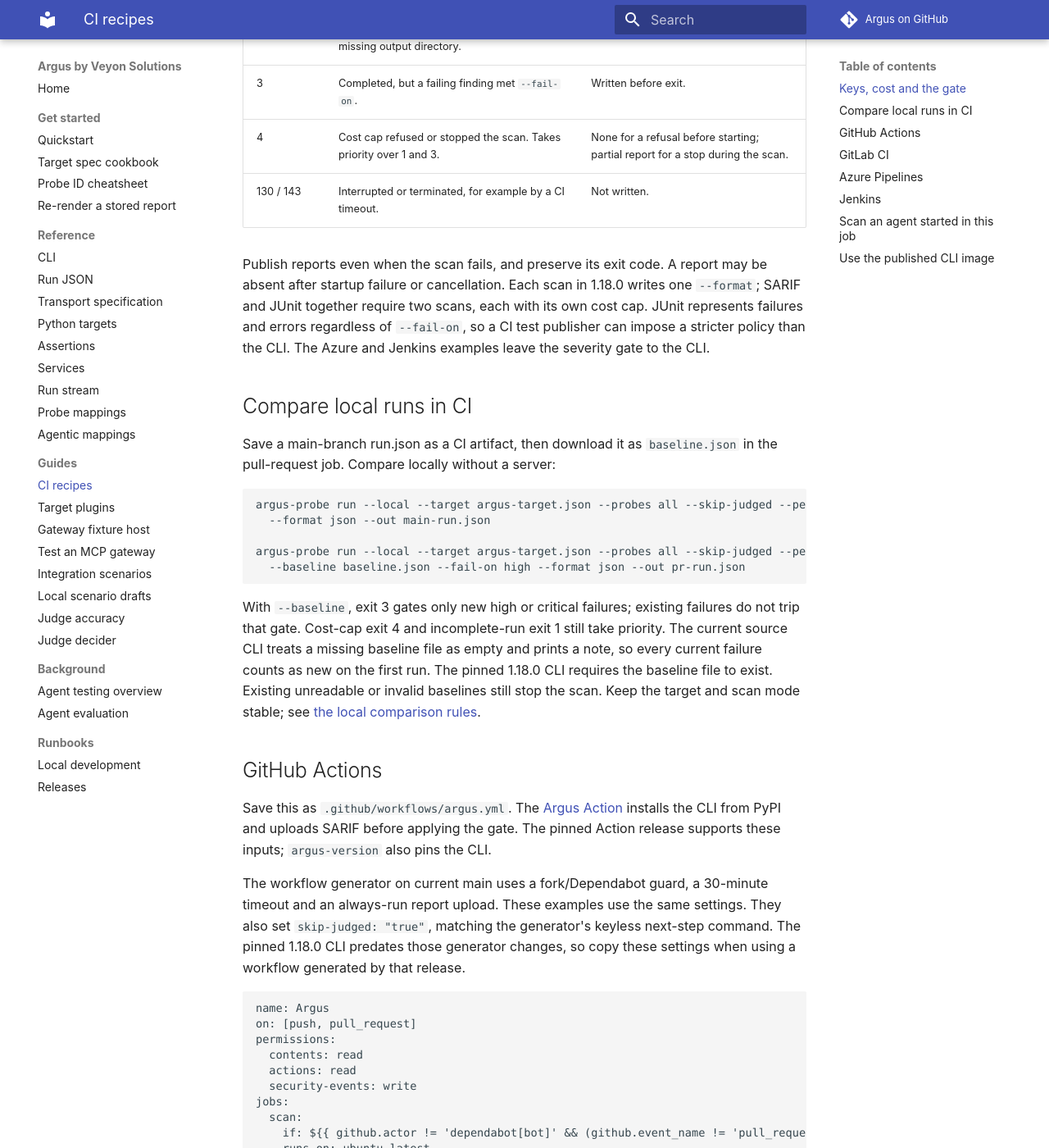
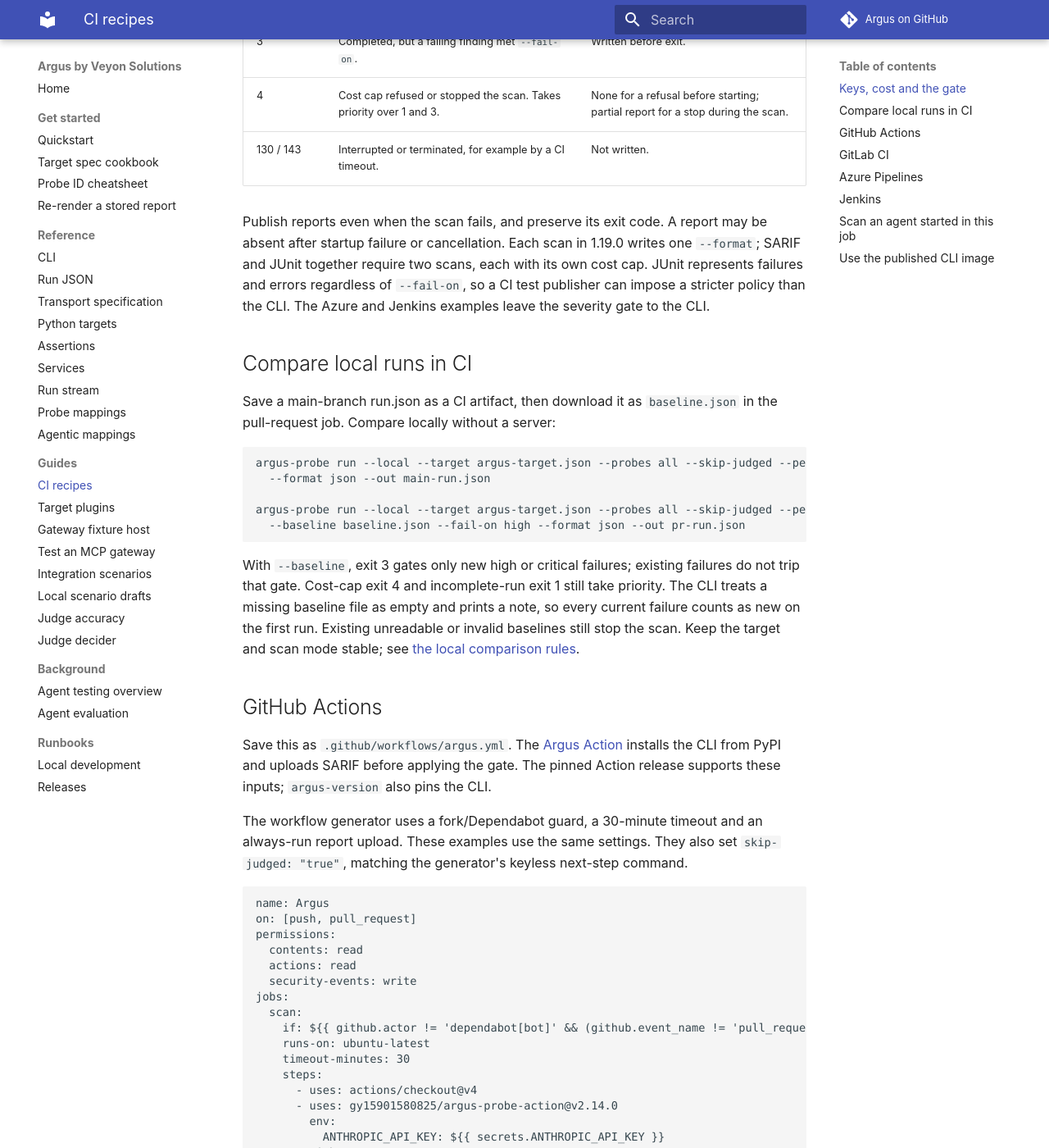
Before and after one commit to gy15901580825/Argus, an MkDocs documentation site: the page built from docs/ci.md, in a window 1280 px wide and 1400 px high, scrolled down 1552 px. Shown: the whole window at 82% size. Built offline with MkDocs 1.6.1 and Material for MkDocs 9.7.7, drawn with Linux system fonts in a browser that asks for light colours; comment, search, counter and statistics services are not loaded; some of the changed text lies outside the part shown.

Commit message:
chore: restore main development version to 1.19.1.dev0
Set both package versions to 1.19.1.dev0 after the 1.19.0 release.
Require the exact development version and update CLI and init expectations.
Pin the image example and CI recipes to the published 1.19.0 release.

Co-Authored-By: Claude Opus 5.5 <noreply@anthropic.com>

````diff
--- a/docs/ci.md
+++ b/docs/ci.md
@@ -1,6 +1,6 @@
 # Run Argus in CI
 
-These recipes use argus-probe 1.18.0 and Python 3.11. Commit an
+These recipes use argus-probe 1.19.0 and Python 3.11. Commit an
 `argus-target.json` that points at a test agent reachable from your runner. See
 [the target spec cookbook](onboarding/target-spec-cookbook.md) for other transports.
 For an OpenAI-compatible agent, start with this and replace the URL and model:
@@ -48,11 +48,9 @@ Accepted thresholds, in order, are `info`, `low`, `medium`, `high`, `critical`.
 Without `--fail-on`, failing findings alone do not fail the CLI. The Action
 defaults to `fail-on: critical`, so these recipes set their threshold explicitly.
 
-The current source CLI ends each completed run with counts per verdict and the
-exit rule in force. With no `--fail-on`, the line explains that findings alone
-leave exit 0 and names the flag to gate CI. Counts include individual trials.
-The pinned 1.18.0 recipes predate this summary and the missing-baseline handling
-described below; those changes require a CLI build containing the first-use fixes.
+The CLI ends each completed run with counts per verdict and the exit rule in
+force. With no `--fail-on`, the line explains that findings alone leave exit 0
+and names the flag to gate CI. Counts include individual trials.
 
 | CLI exit | Meaning | Report |
 | --- | --- | --- |
@@ -64,7 +62,7 @@ described below; those changes require a CLI build containing the first-use fixe
 | 130 / 143 | Interrupted or terminated, for example by a CI timeout. | Not written. |
 
 Publish reports even when the scan fails, and preserve its exit code. A report
-may be absent after startup failure or cancellation. Each scan in 1.18.0 writes
+may be absent after startup failure or cancellation. Each scan in 1.19.0 writes
 one `--format`; SARIF and JUnit together require two scans, each with its own
 cost cap. JUnit represents failures and errors regardless of `--fail-on`, so a
 CI test publisher can impose a stricter policy than the CLI. The Azure and
@@ -85,9 +83,8 @@ argus-probe run --local --target argus-target.json --probes all --skip-judged --
 
 With `--baseline`, exit 3 gates only new high or critical failures; existing
 failures do not trip that gate. Cost-cap exit 4 and incomplete-run exit 1 still
-take priority. The current source CLI treats a missing baseline file as empty
-and prints a note, so every current failure counts as new on the first run.
-The pinned 1.18.0 CLI requires the baseline file to exist. Existing unreadable
+take priority. The CLI treats a missing baseline file as empty and prints a
+note, so every current failure counts as new on the first run. Existing unreadable
 or invalid baselines still stop the scan. Keep the target and scan mode stable;
 see [the local comparison rules](cli.md#compare-local-runs-in-ci).
 
@@ -98,11 +95,10 @@ Save this as `.github/workflows/argus.yml`. The
 CLI from PyPI and uploads SARIF before applying the gate. The pinned Action
 release supports these inputs; `argus-version` also pins the CLI.
 
-The workflow generator on current main uses a fork/Dependabot guard, a
+The workflow generator uses a fork/Dependabot guard, a
 30-minute timeout and an always-run report upload. These examples use the same
 settings. They also set `skip-judged: "true"`, matching the generator's keyless
-next-step command. The pinned 1.18.0 CLI predates those generator changes, so
-copy these settings when using a workflow generated by that release.
+next-step command.
 
 ```yaml
 name: Argus
@@ -122,7 +118,7 @@ jobs:
         env:
           ANTHROPIC_API_KEY: ${{ secrets.ANTHROPIC_API_KEY }}
         with:
-          argus-version: "1.18.0"
+          argus-version: "1.19.0"
           target: argus-target.json
           probes: all
           format: sarif
@@ -156,7 +152,7 @@ argus:
   image: python:3.11-slim
   timeout: 30m
   script:
-    - python -m pip install 'argus-probe==1.18.0'
+    - python -m pip install 'argus-probe==1.19.0'
     - mkdir -p reports
     - >-
       argus-probe run --local --target argus-target.json
@@ -199,7 +195,7 @@ jobs:
       - task: UsePythonVersion@0
         inputs:
           versionSpec: "3.11"
-      - script: python -m pip install 'argus-probe==1.18.0'
+      - script: python -m pip install 'argus-probe==1.19.0'
         displayName: Install Argus
       - bash: |
           mkdir -p reports
@@ -243,7 +239,7 @@ pipeline {
       steps {
         sh '''
           python3.11 -m venv .argus-venv
-          .argus-venv/bin/python -m pip install 'argus-probe==1.18.0'
+          .argus-venv/bin/python -m pip install 'argus-probe==1.19.0'
           mkdir -p reports
         '''
         withCredentials([string(credentialsId: 'argus-judge-key', variable: 'ANTHROPIC_API_KEY')]) {
@@ -337,7 +333,7 @@ jobs:
         env:
           ANTHROPIC_API_KEY: ${{ secrets.ANTHROPIC_API_KEY }}
         with:
-          argus-version: "1.18.0"
+          argus-version: "1.19.0"
           target: argus-target.json
           probes: all
           format: sarif
@@ -367,7 +363,7 @@ steps work around the CLI scan in other systems with a Docker-capable runner.
 
 ## Use the published CLI image
 
-The public image is `ghcr.io/gy15901580825/argus-probe:1.18.0`; no registry login
+The public image is `ghcr.io/gy15901580825/argus-probe:1.19.0`; no registry login
 is needed. It supports Linux amd64 and arm64. For a Docker-capable Linux runner,
 this replaces the pip install and scan steps above. The image entrypoint is
 `argus-probe`, so arguments start with `run`:
@@ -378,7 +374,7 @@ docker run --rm --network host --user "$(id -u):$(id -g)" \
   -e ANTHROPIC_API_KEY \
   --mount type=bind,src="$PWD/argus-target.json",dst=/target.json,readonly \
   --mount type=bind,src="$PWD/reports",dst=/reports \
-  ghcr.io/gy15901580825/argus-probe:1.18.0 \
+  ghcr.io/gy15901580825/argus-probe:1.19.0 \
   run --local --target /target.json --probes all --skip-judged \
   --fail-on high --per-run-cap 0.50 --format junit --out /reports/argus.xml
 ```
--- a/pyproject.toml
+++ b/pyproject.toml
@@ -1,6 +1,6 @@
 [project]
 name = "argus-probe"
-version = "1.19.0"
+version = "1.19.1.dev0"
 description = "Argus: black-box red-team testing for AI agents. Probe library, target adapters, judge harness and the argus-probe CLI."
 readme = "docs/cli.md"
 requires-python = ">=3.11"
````
Also changed, not shown: README.md (+1 -1 lines), 3 other files.
